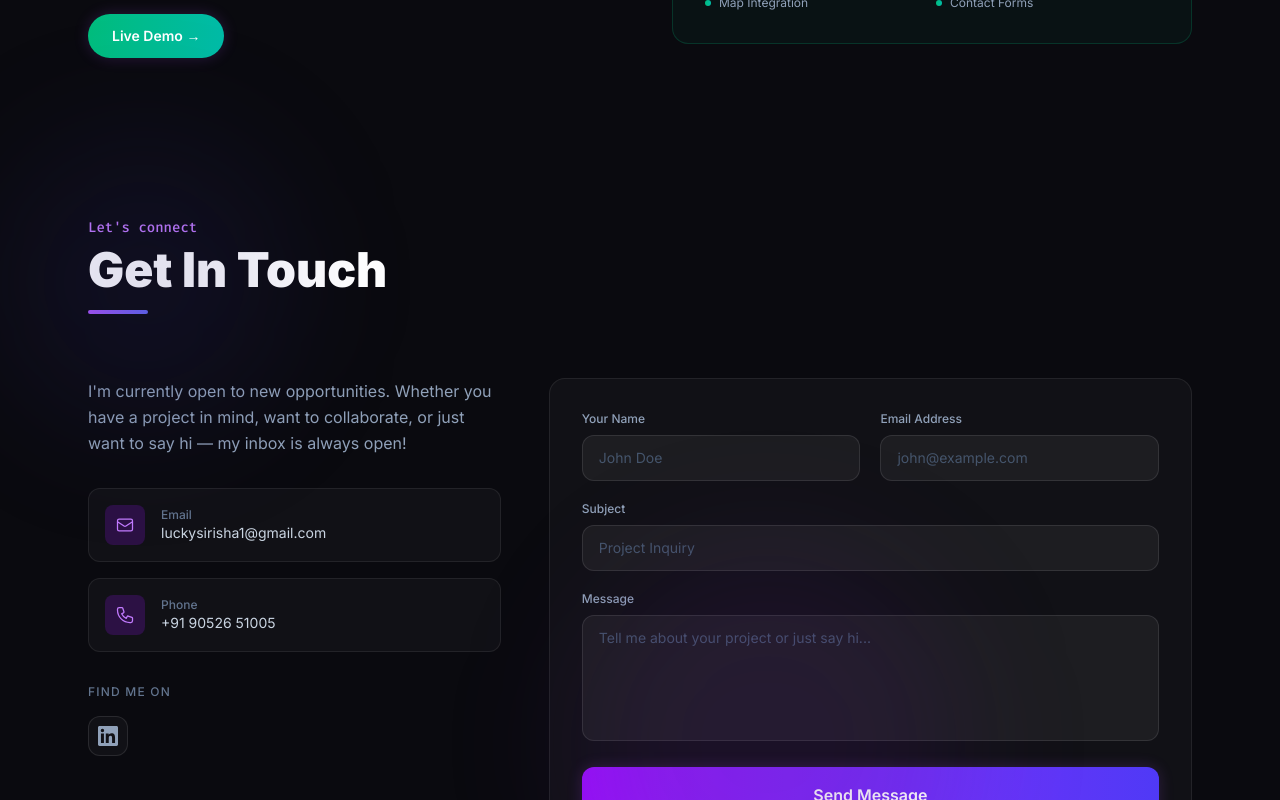
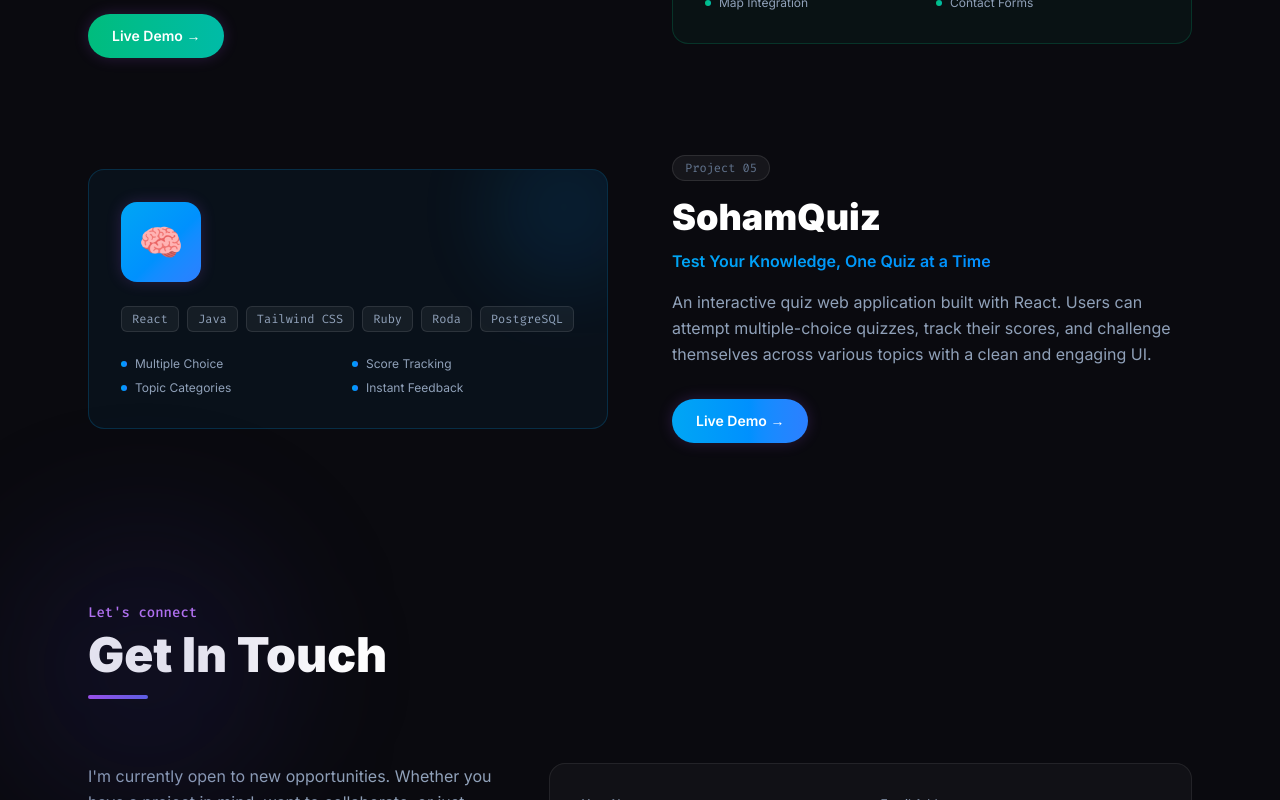
Before and after one commit to sirisha199505/my-portfolio, a React (Vite) app: page / in a window 1280 px wide. Shown: the part 4240-5040 px from the top of the page. Built offline with nearby package versions, Linux system fonts and the light colour scheme.

Commit message:
project added

```diff
--- a/src/components/Projects.jsx
+++ b/src/components/Projects.jsx
@@ -61,6 +61,21 @@ const projects = [
     features: ['Property Listings', 'Advanced Filters', 'Map Integration', 'Contact Forms'],
 
     live: 'https://realestate-eosin-kappa.vercel.app/',
+  },
+  {
+    id: 5,
+    title: 'SohamQuiz',
+    tagline: 'Test Your Knowledge, One Quiz at a Time',
+    description:
+      'An interactive quiz web application built with React. Users can attempt multiple-choice quizzes, track their scores, and challenge themselves across various topics with a clean and engaging UI.',
+    tech: ['React', 'Java', 'Tailwind CSS', 'Ruby', 'Roda', 'PostgreSQL'],
+    color: 'from-sky-500 to-blue-500',
+    accent: 'sky',
+    borderColor: 'border-sky-500/20',
+    bgColor: 'bg-sky-500/5',
+    emoji: '🧠',
+    features: ['Multiple Choice', 'Score Tracking', 'Topic Categories', 'Instant Feedback'],
+    live: 'https://soham-2-seven.vercel.app/',
   },
 ]
 
```
